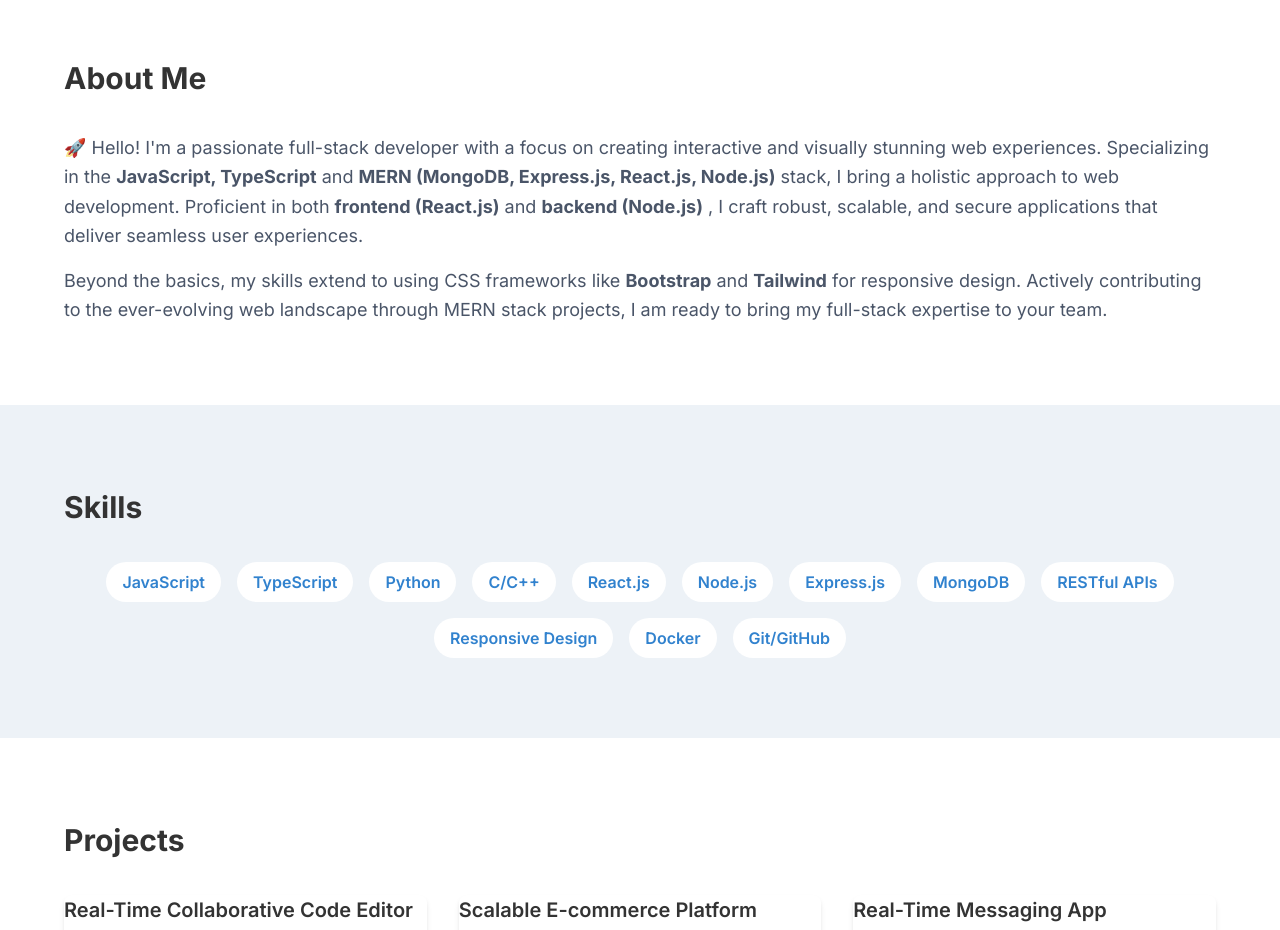
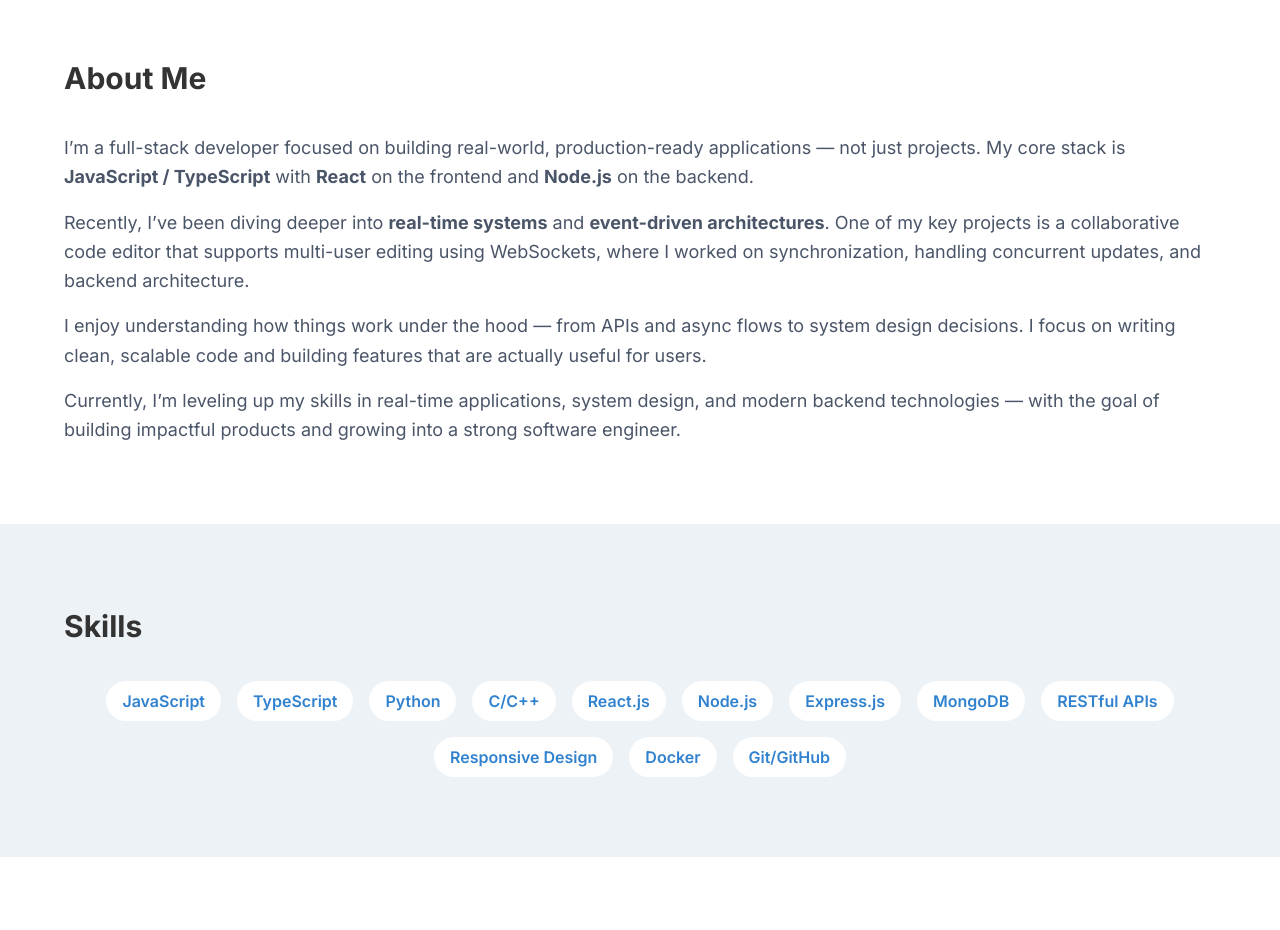
Before and after one commit to Ballursajeed/portfolio, a React (Vite) app: page / in a window 1280 px wide. Shown: the part 840-1770 px from the top of the page. Built offline with nearby package versions, Linux system fonts and the light colour scheme.

Commit message:
updated about section

```diff
--- a/src/components/About.jsx
+++ b/src/components/About.jsx
@@ -5,14 +5,24 @@ function About() {
     <section id="about" className="py-20">
       <div className="container mx-auto px-6">
         <h2 className="text-3xl font-bold mb-8 text-center">About Me</h2>
+
         <p className="text-lg text-gray-700 leading-relaxed">
-          🚀 Hello! I'm a passionate full-stack developer with a focus on creating interactive and visually stunning web experiences.
-          Specializing in the <strong>JavaScript, TypeScript</strong> and <strong>MERN (MongoDB, Express.js, React.js, Node.js)</strong> stack,
-          I bring a holistic approach to web development. Proficient in both <strong>frontend (React.js)</strong> and <strong>backend (Node.js)</strong> ,
-          I craft robust, scalable, and secure applications that deliver seamless user experiences.
+          I’m a full-stack developer focused on building real-world, production-ready applications — not just projects.
+          My core stack is <strong>JavaScript / TypeScript</strong> with <strong>React</strong> on the frontend and <strong>Node.js</strong> on the backend.
         </p>
+
         <p className="text-lg text-gray-700 leading-relaxed mt-4">
-          Beyond the basics, my skills extend to using CSS frameworks like <strong>Bootstrap</strong> and <strong>Tailwind</strong> for responsive design. Actively contributing to the ever-evolving web landscape through MERN stack projects, I am ready to bring my full-stack expertise to your team.
+          Recently, I’ve been diving deeper into <strong>real-time systems</strong> and <strong>event-driven architectures</strong>.
+          One of my key projects is a collaborative code editor that supports multi-user editing using WebSockets, where I worked on synchronization, handling concurrent updates, and backend architecture.
+        </p>
+
+        <p className="text-lg text-gray-700 leading-relaxed mt-4">
+          I enjoy understanding how things work under the hood — from APIs and async flows to system design decisions.
+          I focus on writing clean, scalable code and building features that are actually useful for users.
+        </p>
+
+        <p className="text-lg text-gray-700 leading-relaxed mt-4">
+          Currently, I’m leveling up my skills in real-time applications, system design, and modern backend technologies — with the goal of building impactful products and growing into a strong software engineer.
         </p>
       </div>
     </section>
```
